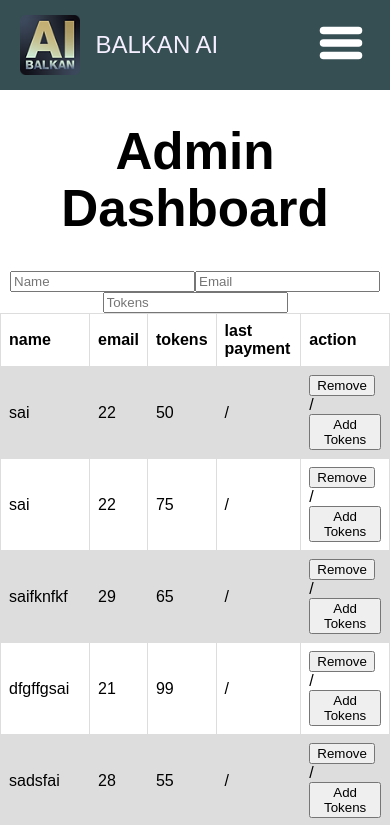
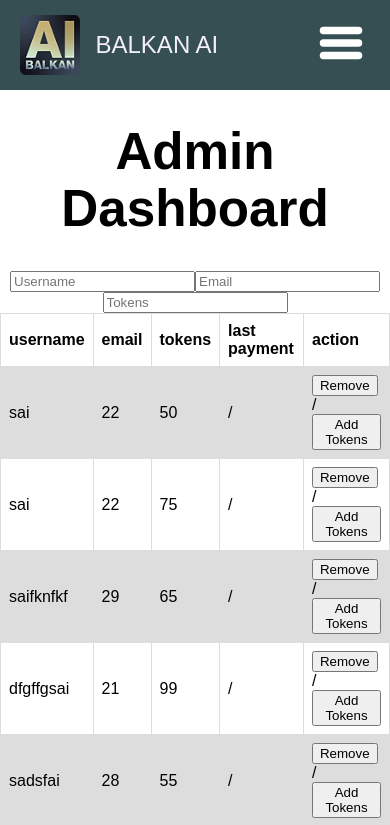
Before and after one commit to djbokisha/Balkan-AI, a React (Vite) app: page /admindashboard in a window 390 px wide. Shown: the top 825 px of the page. Built offline with nearby package versions, Linux system fonts and the light colour scheme.

Commit message:
fix responsive for mobile

```diff
--- a/src/components/Admin_dashboard/Admin_dashboard.tsx
+++ b/src/components/Admin_dashboard/Admin_dashboard.tsx
@@ -4,62 +4,62 @@ import "./Admin_dashboard.css";
 function Admin_dashboard() {
   const data = [
     {
-      name: "sai",
+      username: "sai",
       email: "22",
       tokens: "50",
     },
     {
-      name: "sai",
+      username: "sai",
       email: "22",
       tokens: "75",
     },
     {
-      name: "saifknfkf",
+      username: "saifknfkf",
       email: "29",
       tokens: "65",
     },
     {
-      name: "dfgffgsai",
+      username: "dfgffgsai",
       email: "21",
       tokens: "99",
     },
     {
-      name: "sadsfai",
+      username: "sadsfai",
       email: "28",
       tokens: "55",
     },
     {
-      name: "sharavni",
+      username: "sharavni",
       email: "22",
       tokens: "35",
     },
     {
-      name: "saikrishna",
+      username: "saikrishna",
       email: "18",
       tokens: "95",
     },
     {
-      name: "krishna",
+      username: "krishna",
       email: "26",
       tokens: "75",
     },
     {
-      name: "madhu",
+      username: "madhu",
       email: "20",
       tokens: "65",
     },
     {
-      name: "dev",
+      username: "dev",
       email: "25",
       tokens: "65",
     },
     {
-      name: "rohith",
+      username: "rohith",
       email: "22",
       tokens: "85",
     },
     {
-      name: "mobin",
+      username: "mobin",
       email: "21",
       tokens: "95",
     },
@@ -98,7 +98,7 @@ function Admin_dashboard() {
     return filterdata.map((user, index) => {
       return (
         <tr key={index}>
-          <td> {user.name} </td>
+          <td> {user.username} </td>
           <td> {user.email} </td>
           <td> {user.tokens} </td>
           <td>/</td>
@@ -115,9 +115,9 @@ function Admin_dashboard() {
       <h1>Admin Dashboard</h1>
       <input
         type="text"
-        name="name"
-        placeholder="Name"
-        onChange={(e) => filterFunction(e.target.value, "name")}
+        name="username"
+        placeholder="Username"
+        onChange={(e) => filterFunction(e.target.value, "username")}
       ></input>
       <input
         type="text"
@@ -135,7 +135,7 @@ function Admin_dashboard() {
       <table>
         <thead>
           <tr>
-            <th>name</th>
+            <th>username</th>
             <th>email</th>
             <th>tokens</th>
             <th>last payment</th>
--- a/src/components/Contact/Contact.css
+++ b/src/components/Contact/Contact.css
@@ -40,8 +40,8 @@
 }
 
 .container-form {
-  width: 540px;
-  height: 530px;
+  width: 80%;
+  height: 75%;
   background-color: rgb(202, 210, 197);
   border-radius: 0.8rem;
 }
@@ -129,3 +129,23 @@ textarea:focus {
   border: 1px solid black;
   margin-top: 1rem;
 }
+
+
+@media only screen and (max-width: 768px) {
+  .name input,
+.surname input,
+.email input {
+  border-top-width: 0;
+  border-right-width: 0;
+  border-left-width: 0;
+  border-color: black;
+  width: 100%;
+}
+
+form h1 {
+  font-size: 1.2em;
+}
+.btn-send{
+  width: 100%;
+}
+}
--- a/src/components/Description/Decription.css
+++ b/src/components/Description/Decription.css
@@ -35,6 +35,22 @@
   color: #fff;
   border-left: 0.5px solid white;
 }
+::-webkit-scrollbar {
+  width: 2px;
+  background-color: transparent;
+
+
+}
+::-webkit-scrollbar-track {
+  background-color: transparent;
+}
+::-webkit-scrollbar-thumb {
+  background-color: gray;
+  border-radius: 10px;
+  border: 0.2px solid black;
+  scrollbar-width: thin;
+
+}
 
 .scrolling-element-inside {
   direction: ltr;
@@ -46,13 +62,13 @@
   font-size: 16px;
   line-height: 1.8em;
   letter-spacing: 0.1em;
-  color: rgb(255,255,255);
+  color: rgb(255, 255, 255);
   font-weight: lighter;
   margin: 1rem 0;
 }
 
-.scrolling-element-inside h2{
-  font: normal normal normal 24px/1.4em montserrat,sans-serif;
+.scrolling-element-inside h2 {
+  font: normal normal normal 24px/1.4em montserrat, sans-serif;
   font-weight: bold;
-  color: #FFE998;
+  color: #ffe998;
 }
--- a/src/components/Video/Video.css
+++ b/src/components/Video/Video.css
@@ -1,5 +1,5 @@
 .hero {
-  height: 100vh;
+  height: 97vh;
   width: 100%;
   top: 90px;
   object-fit: contain;
--- a/src/components/Video_2/Vide_2.tsx
+++ b/src/components/Video_2/Vide_2.tsx
@@ -43,7 +43,7 @@ function Vide_2() {
           </div>
 
         </div>
-        <button className="btn-video2 btn-hover" type="button" onClick={() => navigate('/chat')}>Isprobaj</button>
+        <button className="btn-video2 btn-hover" type="button" onClick={() => navigate('/chat')}>ISPROBAJ</button>
       </div>
     </div>
   );
```
